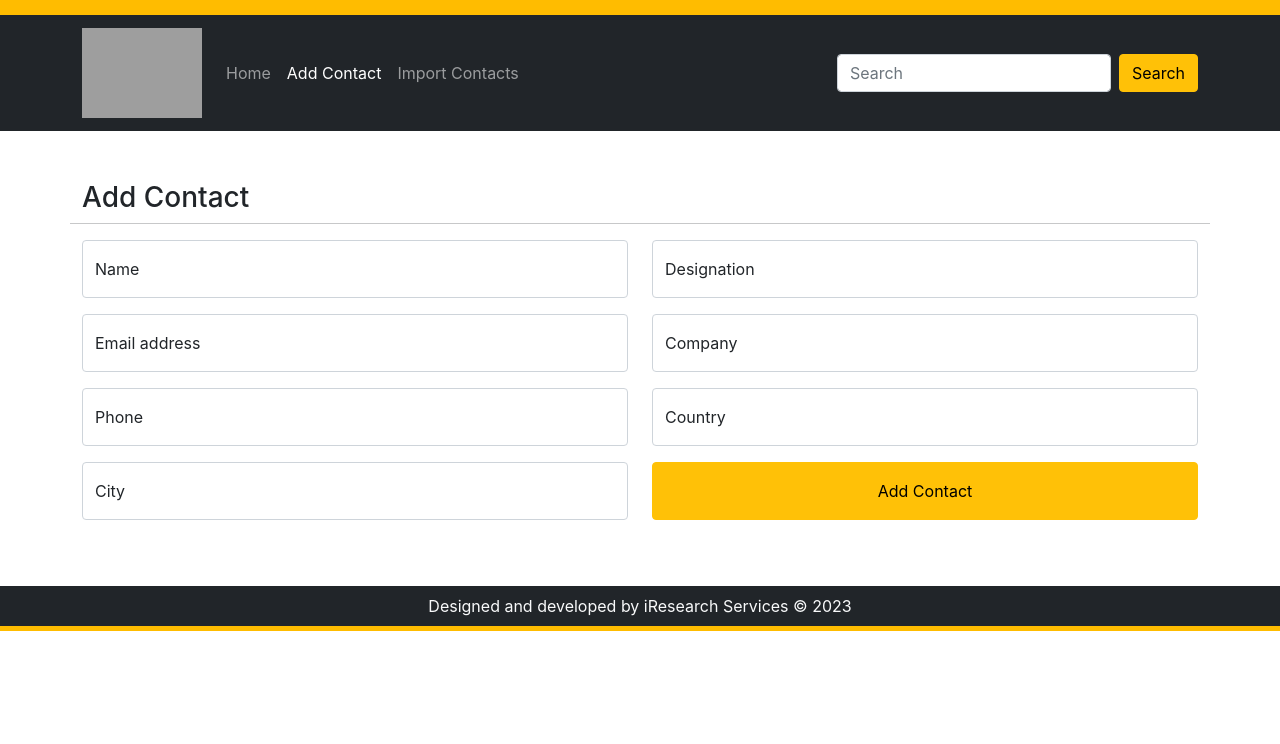
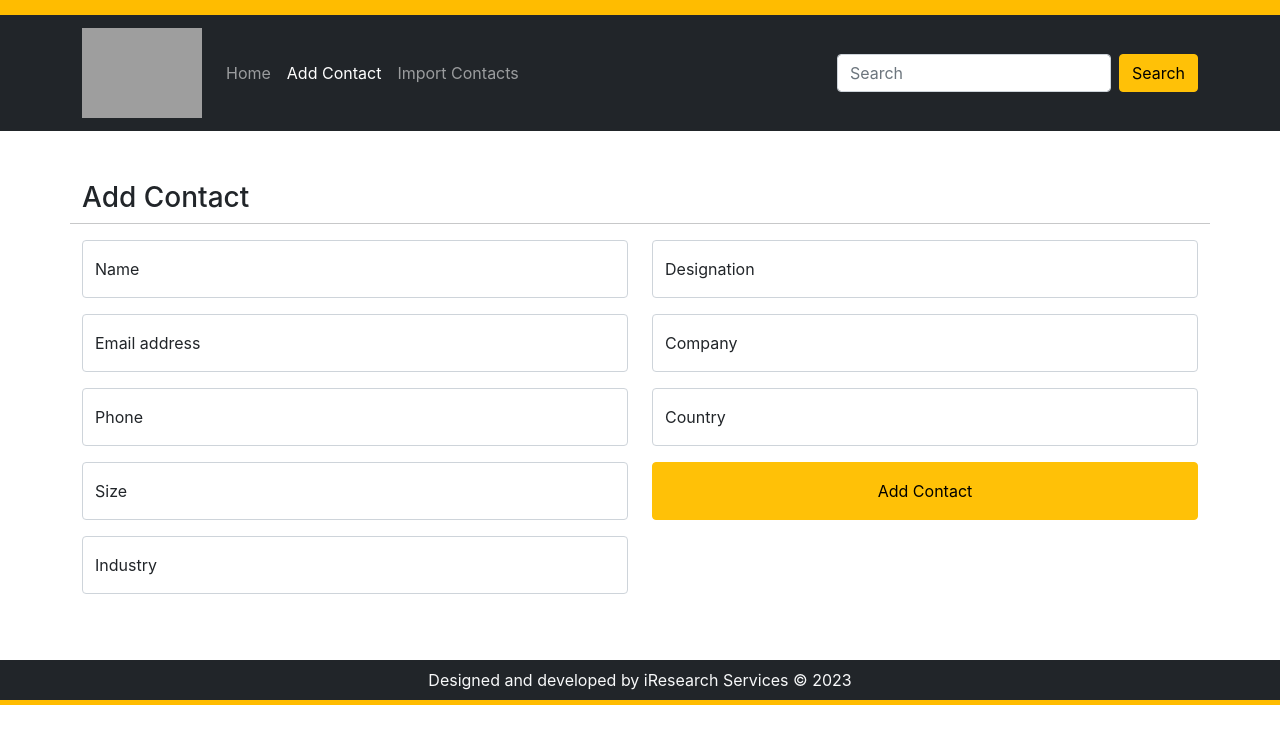
Before and after one commit to kaleem7832/Contacts, a React (Create React App) app in the folder contacts/: page /add in a window 1280 px wide. Shown: the top 744 px of the page. Built offline with nearby package versions, Linux system fonts and the light colour scheme; grey boxes are pictures that could not be loaded.

Commit message:
Final commits

```diff
--- a/contacts/package.json
+++ b/contacts/package.json
@@ -10,8 +10,6 @@
     "@testing-library/jest-dom": "^5.16.5",
     "@testing-library/react": "^13.4.0",
     "@testing-library/user-event": "^13.5.0",
-    "ag-grid-community": "^29.0.0",
-    "ag-grid-react": "^29.0.0",
     "export-to-csv": "^0.2.1",
     "material-react-table": "^1.5.9",
     "react": "^18.2.0",
--- a/contacts/src/App.css
+++ b/contacts/src/App.css
@@ -12,3 +12,21 @@
 footer{
     border-bottom: 5px solid #ffbc00;
 }
+
+.dailog{
+    width: 100%;
+    background-color: rgba(255, 255, 255, 0.3);
+    border:none;
+    top:0;
+    left: 0;
+    overflow-y: hidden;
+    margin: 0;
+}
+.dailog form{
+    max-width: 700px;
+    margin: 50px auto;
+    background-color: #fff;
+    padding:15px;
+    border-radius: 10px;
+    box-shadow: 1px 2px 15px #ccc;
+}
--- a/contacts/src/components/add-contact.js
+++ b/contacts/src/components/add-contact.js
@@ -14,7 +14,8 @@ const AddContact = () => {
   const [phone, setPhone] = useState("");
   const [country, setCountry] = useState("");
   const [company, setCompany] = useState("");
-  const [city, setCity] = useState("");
+  const [size, setSize] = useState("");
+  const [industry, setIndustry] = useState("");
   const [designation, setDesignation] = useState("");
 
   const onSubmit = (e) => {
@@ -27,16 +28,18 @@ const AddContact = () => {
         country,
         company,
         designation,
-        city,
+        size,
+        industry,
       })
       .then((response) => {
-        setCity("");
+        setSize("");
         setName("");
         setCompany("");
         setCountry("");
         setDesignation("");
         setPhone("");
         setEmail("");
+        setIndustry("");
         toast("Contact added");
       })
       .catch(function (error) {
@@ -98,12 +101,23 @@ const AddContact = () => {
             <input
               type="text"
               className="form-control"
-              id="city"
-              placeholder="City"
-              value={city}
-              onChange={(e) => setCity(e.target.value)}
+              id="size"
+              placeholder="Size"
+              value={size}
+              onChange={(e) => setSize(e.target.value)}
             />
-            <label htmlFor="city">City</label>
+            <label htmlFor="size">Size</label>
+          </div>
+          <div className="form-floating mb-3">
+            <input
+              type="text"
+              className="form-control"
+              id="industry"
+              placeholder="Industry"
+              value={industry}
+              onChange={(e) => setIndustry(e.target.value)}
+            />
+            <label htmlFor="industry">Industry</label>
           </div>
         </div>
         <div className="col-md-6">
```
Also changed, not shown: package.json (+8 -0 lines), contacts/src/components/all-contacts.js, 1 other file (tests, documents, lock files or other folders).
